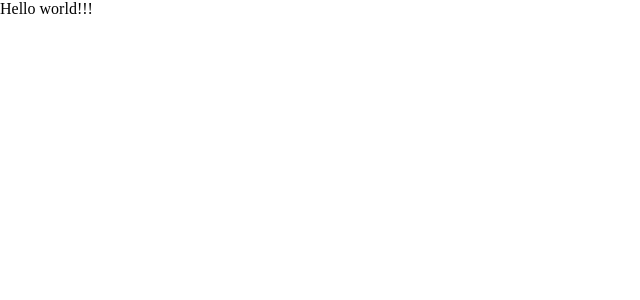
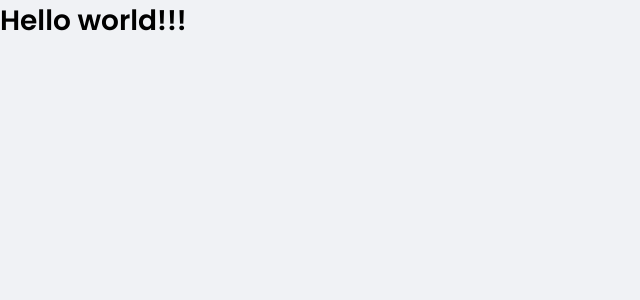
Before and after one commit to felipejourdan/jf-money, a React (Create React App) app: page / in a window 1280 px wide. Shown: the top 300 px of the page, without its empty margins (0-640 px from the left). Built offline with nearby package versions, Linux system fonts and the light colour scheme.

Commit message:
some styles adjusts

```diff
--- a/public/index.html
+++ b/public/index.html
@@ -1,6 +1,8 @@
 <!DOCTYPE html>
 <html lang="en">
   <head>
+    <link rel="preconnect" href="https://fonts.googleapis.com" />
+    <link rel="preconnect" href="https://fonts.gstatic.com" crossorigin />
     <meta charset="utf-8" />
     <meta name="viewport" content="width=device-width, initial-scale=1" />
     <meta name="theme-color" content="#000000" />
@@ -8,34 +10,15 @@
       name="description"
       content="JF Money - Um aplicativo para gerenciar suas finanças"
     />
-
-    <!--
-      manifest.json provides metadata used when your web app is installed on a
-      user's mobile device or desktop. See https://developers.google.com/web/fundamentals/web-app-manifest/
-    -->
-    <!--
-      Notice the use of %PUBLIC_URL% in the tags above.
-      It will be replaced with the URL of the `public` folder during the build.
-      Only files inside the `public` folder can be referenced from the HTML.
-
-      Unlike "/favicon.ico" or "favicon.ico", "%PUBLIC_URL%/favicon.ico" will
-      work correctly both with client-side routing and a non-root public URL.
-      Learn how to configure a non-root public URL by running `npm run build`.
-    -->
+    <link rel="shortcut icon" href="favicon.png" type="image/png" />
+    <link
+      href="https://fonts.googleapis.com/css2?family=Poppins:wght@400;600&display=swap"
+      rel="stylesheet"
+    />
     <title>JF Money - Seu dinheiro sob controle</title>
   </head>
   <body>
     <noscript>You need to enable JavaScript to run this app.</noscript>
     <div id="root"></div>
-    <!--
-      This HTML file is a template.
-      If you open it directly in the browser, you will see an empty page.
-
-      You can add webfonts, meta tags, or analytics to this file.
-      The build step will place the bundled scripts into the <body> tag.
-
-      To begin the development, run `npm start` or `yarn start`.
-      To create a production bundle, use `npm run build` or `yarn build`.
-    -->
   </body>
 </html>
--- a/src/App.tsx
+++ b/src/App.tsx
@@ -1,10 +1,10 @@
-import CreateGlobalStyles from './styles/globalStyles'
+import { GlobalStyle } from './styles/globalStyles'
 
 export function App() {
   return (
     <>
-      <CreateGlobalStyles />
-      <div>Hello world!!!</div>
+      <GlobalStyle />
+      <h1>Hello world!!!</h1>
     </>
   )
 }
--- a/src/styles/globalStyles.ts
+++ b/src/styles/globalStyles.ts
@@ -1,10 +1,54 @@
 import { createGlobalStyle } from 'styled-components'
 
-export default createGlobalStyle`
+export const GlobalStyle = createGlobalStyle`
+  :root {
+    --background: #f0f2f5;
+    --red: #E52E4D;
+    --blue: #5429CC;
+    --blue-light: #6933FF;
+    --text-title:#363F5F;
+    --text-body: #969cb3;
+    --background: #F0F2F5;
+    --shape: #FFFFFF;
+  }
+
   *{
     margin: 0;
     padding: 0;
     box-sizing: border-box;
   }
 
+  html {
+    @media(max-width: 1000px) {
+      font-size: 93.75%
+    }
+    @media {max-width: 720px} {
+      font-size: 87.5%
+    }
+  }
+
+  body {
+    background: var(--background) ;
+    -webkit-font-smoothing: antialiased;
+
+  }
+
+  body, button, input, textarea {
+    font-family: 'Poppins', sans-serif;
+    font-weight: 400;
+  }
+
+  h1,h2,h3,h4,h5,h6 strong {
+    font-weight: 600;
+  }
+
+  button {
+    cursor: pointer;
+  }
+
+  [disabled] {
+    opacity: 0.6;
+    cursor: not-allowed;
+  }
+
 `
```
Also changed, not shown: public/favicon.png (added).
